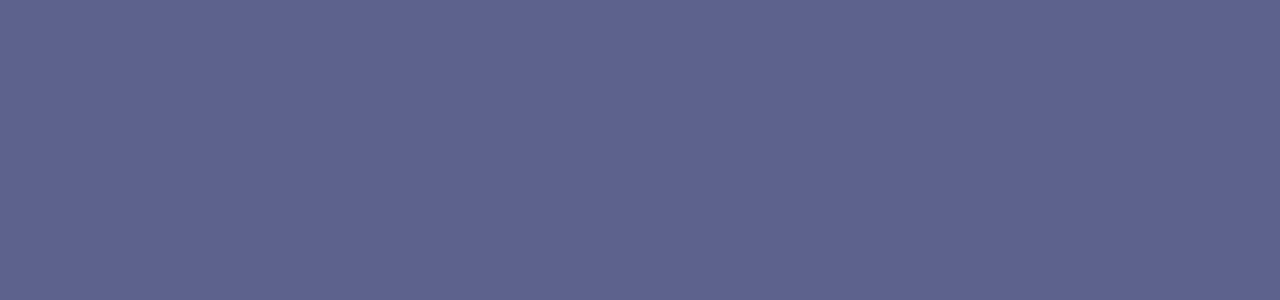
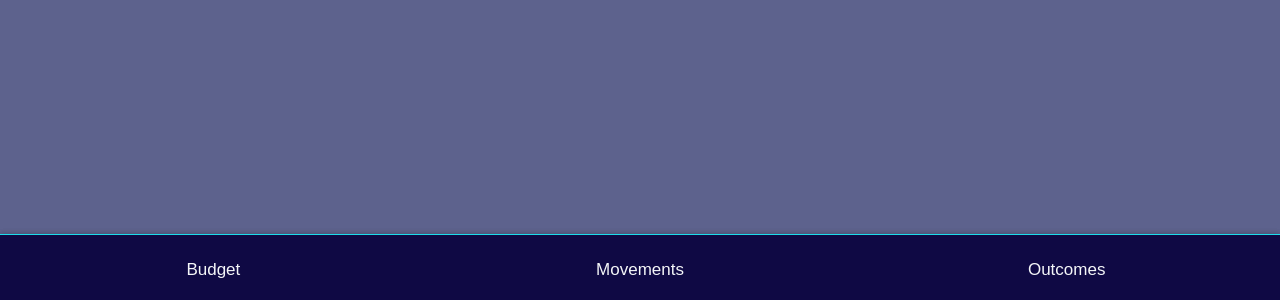
Before and after one commit to Waldemar77/pft_vue_fronted, a Vue app: page /home in a window 1280 px wide. Before the commit this address had no page. Shown: the part 500-800 px from the top of the page. Built offline with nearby package versions, Linux system fonts and the light colour scheme.

Commit message:
Homeview was created with bottom navigation

```diff
--- a/src/App.vue
+++ b/src/App.vue
@@ -1,17 +1,40 @@
 <template>
   <div id="app">
     <router-view></router-view>
+    <HomeView v-if="!isAuthRoute" @update="handleNavigationUpdate"/>
   </div>
 </template>
 
 <script>
+import { computed } from 'vue';
+import { useRoute } from 'vue-router';
+import HomeView from './components/HomeView.vue';
+
 export default {
-  name: 'App'
+  name: 'App',
+  components: {
+    HomeView
+  },
+  setup() {
+    const route = useRoute();
+    const isAuthRoute = computed(() => {
+      return route.name === 'Login' || route.name ==='SignUp';
+    });
+    return { isAuthRoute };
+  },
+  methods: {
+    handleNavigationUpdate(activeItem) {
+      console.log('Active item:', activeItem);
+    }
+  }
 };
 </script>
 
 <style>
 body {
+  display: flex;
+  flex-direction: column;
+  height: 100vh;
   font-family: 'Arial', sans-serif;
   font-size: 17px;
   color: rgb(244, 246, 248);
--- /dev/null
+++ b/src/components/HomeView.vue
@@ -0,0 +1,75 @@
+<template>
+    <div class="bottom-nav">
+      <div
+        v-for="item in items"
+        :key="item.name"
+        :class="['nav-item', { active: item.name === activeItem }]"
+        @click="selectItem(item)"
+      >
+        <span>{{ item.name }}</span>
+      </div>
+    </div>
+  </template>
+
+  <script>
+  export default {
+    name: 'BottomNavigation',
+    data() {
+      return {
+        items: [
+          { name: 'Budget'},
+          { name: 'Movements'},
+          { name: 'Outcomes'}
+        ],
+        activeItem: 'Nearby'
+      };
+    },
+    methods: {
+      selectItem(item) {
+        this.activeItem = item.name;
+        this.$emit('update', item.name);
+      }
+    }
+  };
+  </script>
+
+  <style scoped>
+  .bottom-nav {
+    display: flex;
+    justify-content: space-around;
+    background-color: rgb(15, 9, 68);
+    border-top: 1px solid rgb(28, 221, 235);
+    padding: 10px 0;
+    position: fixed;
+    bottom: 0;
+    width: 100%;
+    box-shadow: 0 -1px 5px rgba(0, 0, 0, 0.1);
+  }
+
+  .nav-item {
+    display: flex;
+    flex-direction: column;
+    align-items: center;
+    justify-content: center;
+    flex: 1;
+    text-align: center;
+    padding: 10px 0;
+    cursor: pointer;
+  }
+
+  .nav-item i {
+    display: block;
+    font-size: 20px;
+  }
+
+  .nav-item span {
+    display: block;
+    margin-top: 5px;
+  }
+
+  .nav-item.active {
+    background-color: rgb(28, 221, 235);
+    color: black;
+    border-radius: 5px;
+  }
+  </style>
--- a/src/router/index.js
+++ b/src/router/index.js
@@ -1,6 +1,7 @@
 import { createRouter, createWebHistory } from 'vue-router';
 import Login from '../components/Login.vue';
 import SignUp from '@/components/SignUp.vue';
+import HomeView from '@/components/HomeView.vue';
 
 /* eslint-disable */
 const routes = [
@@ -13,8 +14,12 @@ const routes = [
     path: '/signup',
     name: 'SignUp',
     component: SignUp
+  },
+  {
+    path: '/home',
+    name: 'Home',
+    component: HomeView
   }
-
 ];
 
 const router = createRouter({
```
